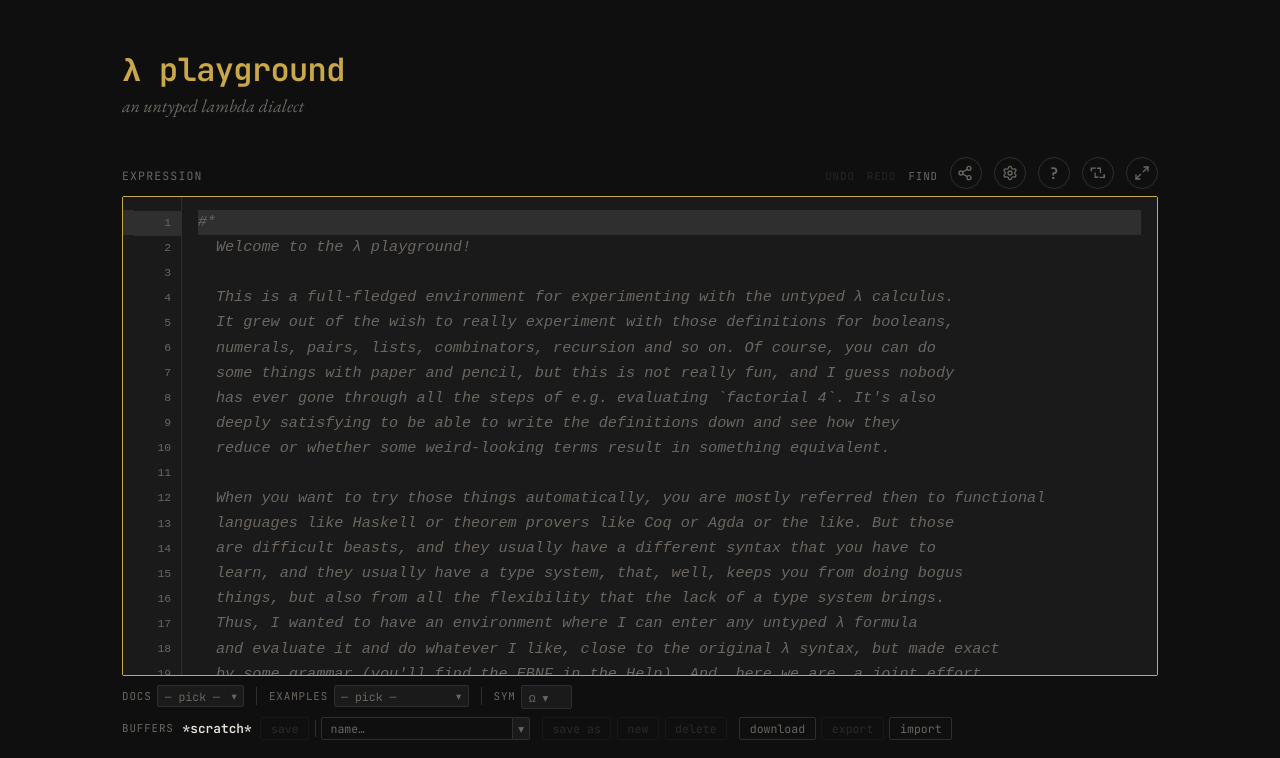
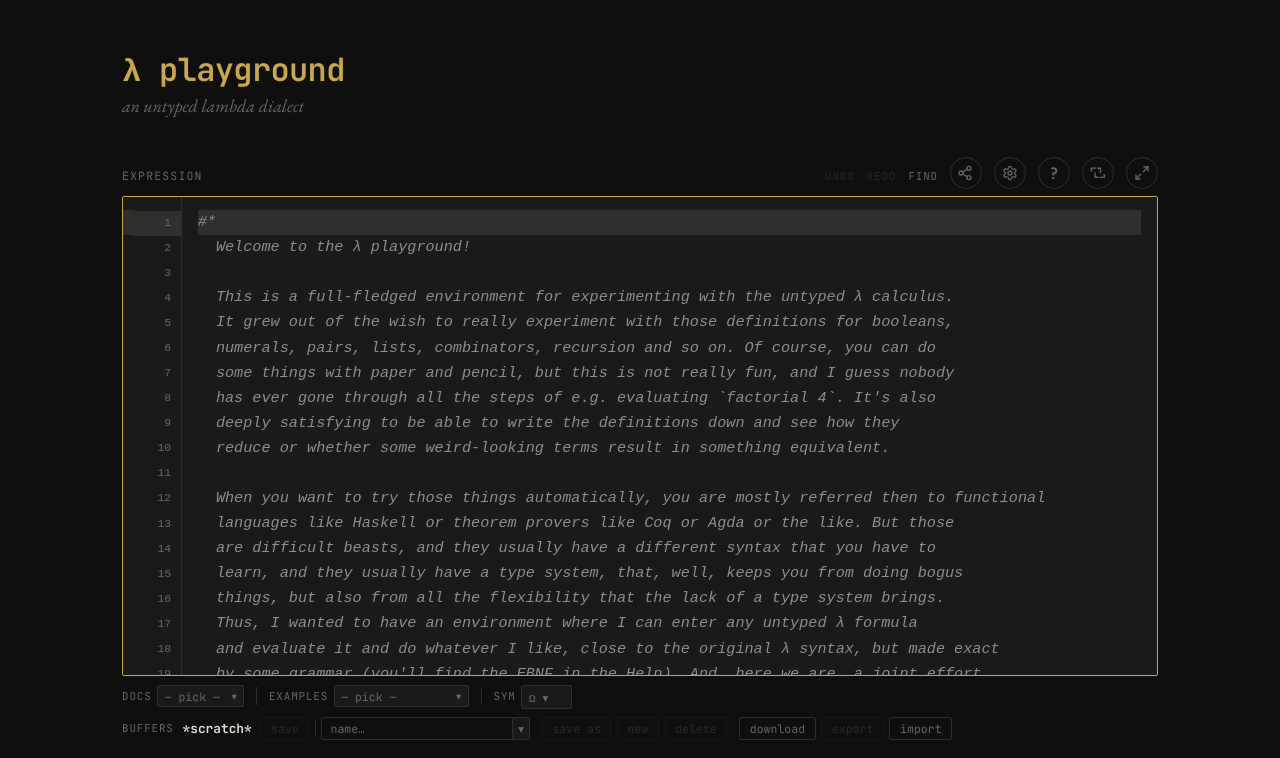
Before and after one commit to ezander/lambda_playground, a React (Vite) app: page / in a window 1280 px wide. Shown: the top 758 px of the page. Built offline with nearby package versions, Linux system fonts and the light colour scheme.

Commit message:
Highlighting: red squiggles on error lines; brighter neutral comments

```diff
--- a/src/editor.ts
+++ b/src/editor.ts
@@ -38,7 +38,8 @@ export const lambdaTheme: Extension = EditorView.theme({
   ".cm-selectionBackground, ::selection": { background: "rgba(201,168,76,0.2) !important" },
   ".cm-scroller": { overflow: "auto", background: "#1a1a1a" },
   // ── Syntax highlighting ──
-  ".cml-comment":  { color: "#6b6660", fontStyle: "italic" },
+  ".cml-comment":  { color: "#8a9090", fontStyle: "italic" },
+  ".cml-error":    { textDecoration: "underline wavy red" },
   ".cml-pragma":   { color: "#7a8fa8", fontStyle: "italic" },
   ".cml-op":       { color: "#7a7060" },
   ".cml-lambda":   { color: "#e8e4dc", fontWeight: "600" },
--- a/src/highlight.ts
+++ b/src/highlight.ts
@@ -30,6 +30,7 @@ const mBound    = Decoration.mark({ class: "cml-bound" });
 const mParam    = Decoration.mark({ class: "cml-param" });
 const mFree     = Decoration.mark({ class: "cml-free" });
 const mUnparsed = Decoration.mark({ class: "cml-unparsed" });
+const mError    = Decoration.mark({ class: "cml-error" });
 
 type Tk = { from: number; to: number; m: Decoration };
 
@@ -139,10 +140,17 @@ function buildDecorations(view: EditorView): DecorationSet {
     }
   }
 
-  // Dim the region from the first hard error onward — signals "not parsed"
+  // Squiggles under each error token (to end of line), dim region after first hard error
   if (parsed) {
-    const firstError = parsed.errors.find(e => e.kind !== "warning");
-    if (firstError && firstError.offset < fullText.length) {
+    for (const err of parsed.errors) {
+      if (err.kind === "warning" || err.offset == null) continue;
+      const lineStart = fullText.lastIndexOf("\n", err.offset - 1) + 1;
+      const lineEnd   = fullText.indexOf("\n", err.offset);
+      const to = lineEnd === -1 ? fullText.length : lineEnd;
+      if (lineStart < to) tks.push({ from: lineStart, to, m: mError });
+    }
+    const firstError = parsed.errors.find(e => e.kind !== "warning" && e.offset != null);
+    if (firstError && firstError.offset != null && firstError.offset < fullText.length) {
       tks.push({ from: firstError.offset, to: fullText.length, m: mUnparsed });
     }
   }
```
